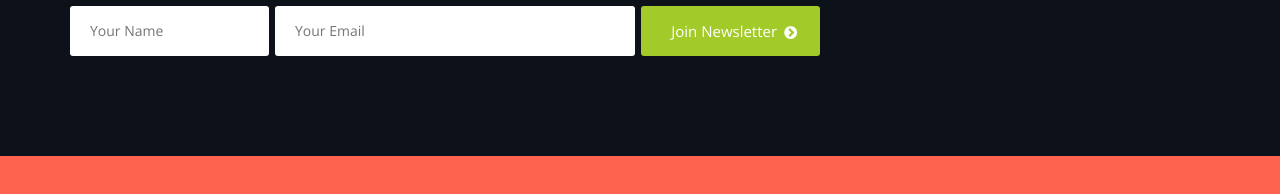
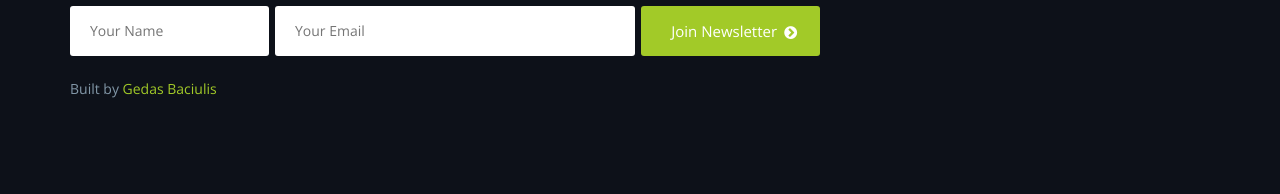
Before and after one commit to jasonbaciulis/fitness-template, a plain HTML site: page index.html in a window 1280 px wide. Shown: the part 4220-4414 px from the top of the page. Before the commit the page ends 4376 px from the top, so only its background shows below. Drawn offline with nearby package versions, Linux system fonts and the light colour scheme; files whose address does not match are found by name.

Commit message:
Update index.html

```diff
--- a/index.html
+++ b/index.html
@@ -251,6 +251,7 @@
 							<input type="email" placeholder="Your Email" spellcheck="false">
 							<button class="newsletter-btn" type="submit" value="Join Newsletter">Join Newsletter<i class="icon-chevron-circle-right"></i></button>
 						</form>
+						<p>Built by <a href="http://bannerlab.uk" class="gbaciulis">Gedas Baciulis</a></p>
 					</div>
 				</div>
 			</div>
```
